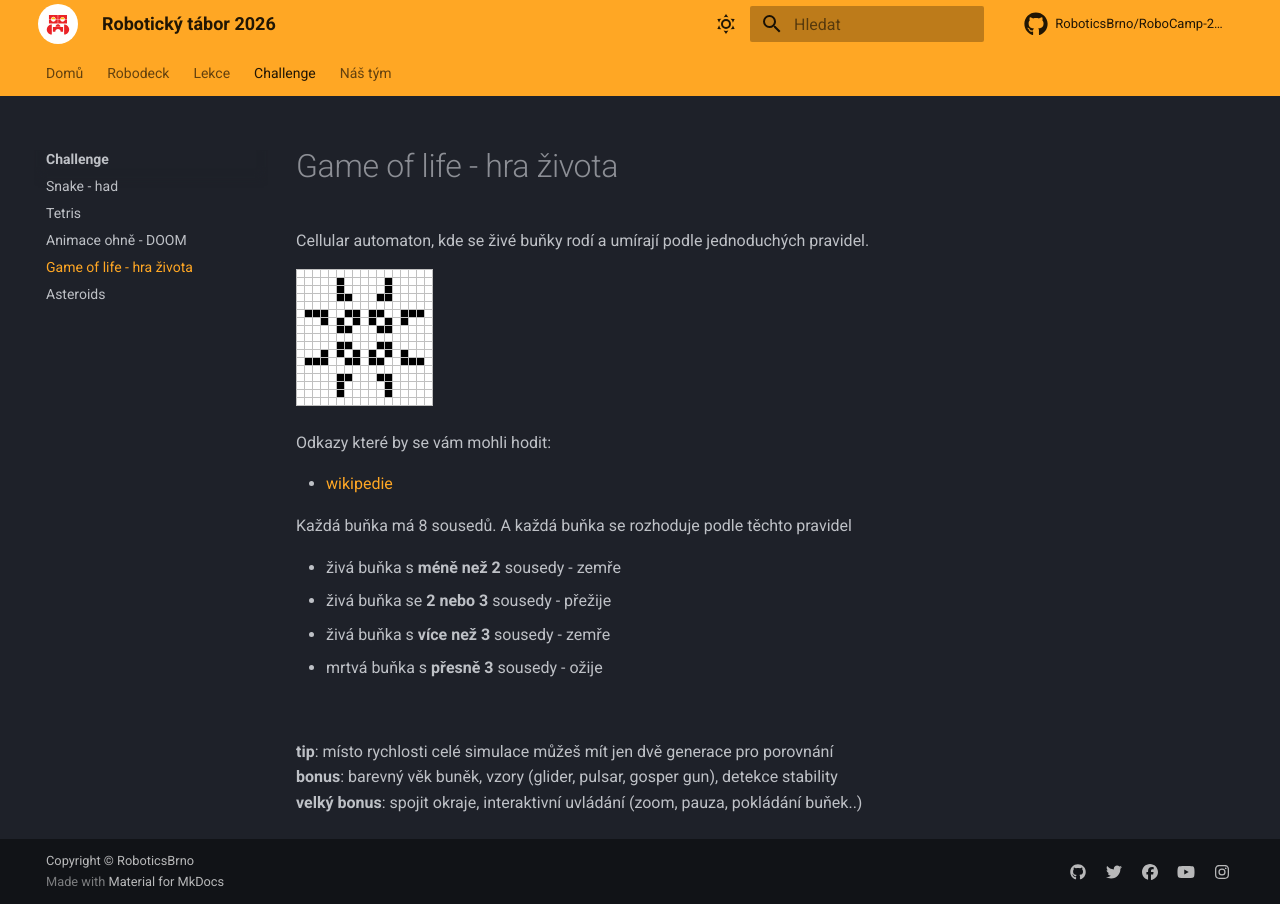
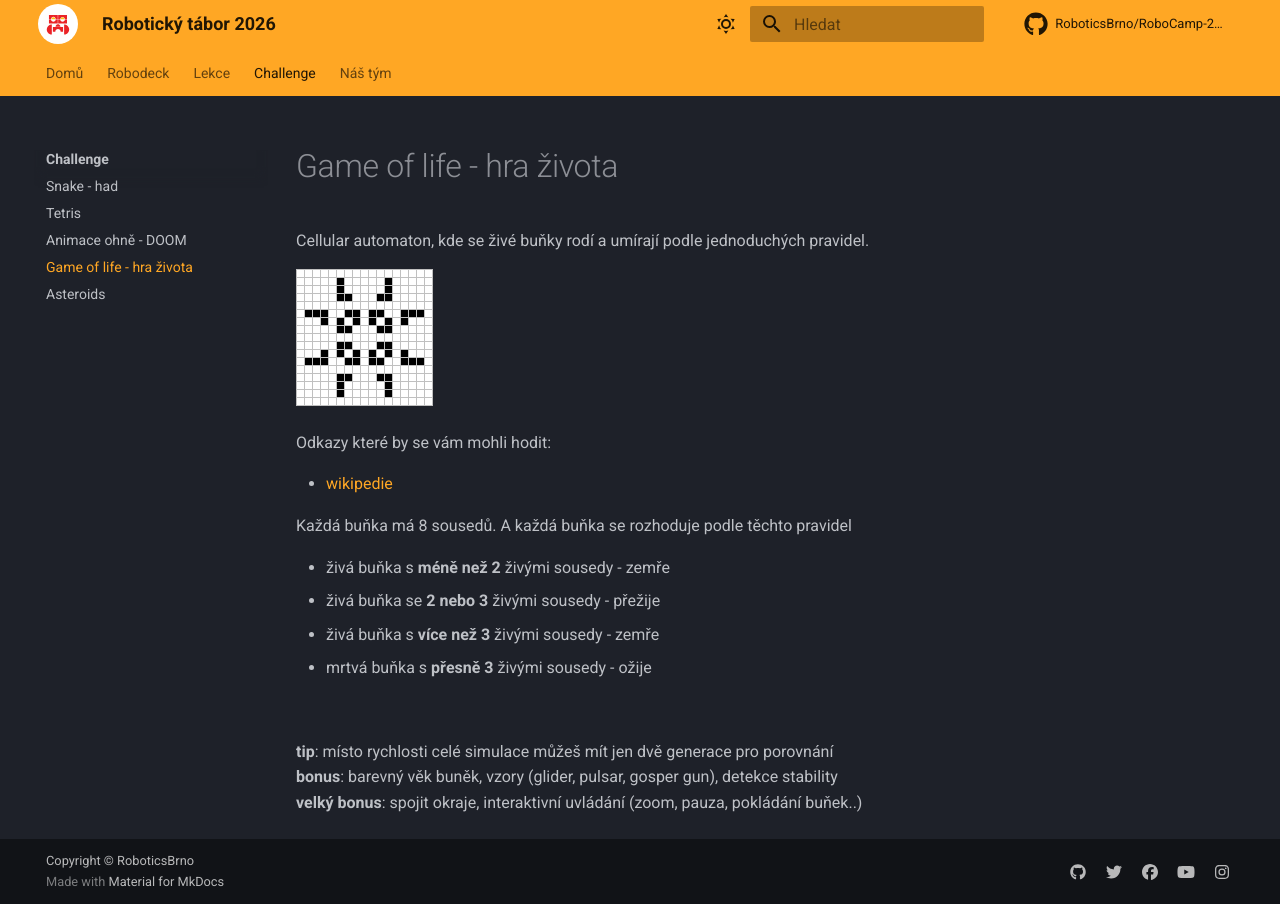
Before and after one commit to RoboticsBrno/RoboCamp-2026, an MkDocs documentation site: the page built from docs/challenge/game_of_life.md, in a window 1280 px wide. Built offline with MkDocs 1.6.1 and Material for MkDocs 9.7.7, drawn with Linux system fonts in a browser that asks for light colours; comment, search, counter and statistics services are not loaded.

Commit message:
fix: game of life wording

```diff
--- a/docs/challenge/game_of_life.md
+++ b/docs/challenge/game_of_life.md
@@ -10,10 +10,10 @@ Odkazy které by se vám mohli hodit:
 
 Každá buňka má 8 sousedů. A každá buňka se rozhoduje podle těchto pravidel
 
-- živá buňka s **méně než 2** sousedy - zemře
-- živá buňka se **2 nebo 3** sousedy - přežije
-- živá buňka s **více než 3** sousedy - zemře
-- mrtvá buňka s **přesně 3** sousedy - ožije
+- živá buňka s **méně než 2** živými sousedy - zemře
+- živá buňka se **2 nebo 3** živými sousedy - přežije
+- živá buňka s **více než 3** živými sousedy - zemře
+- mrtvá buňka s **přesně 3** živými sousedy - ožije
 
 <br>
 
```
